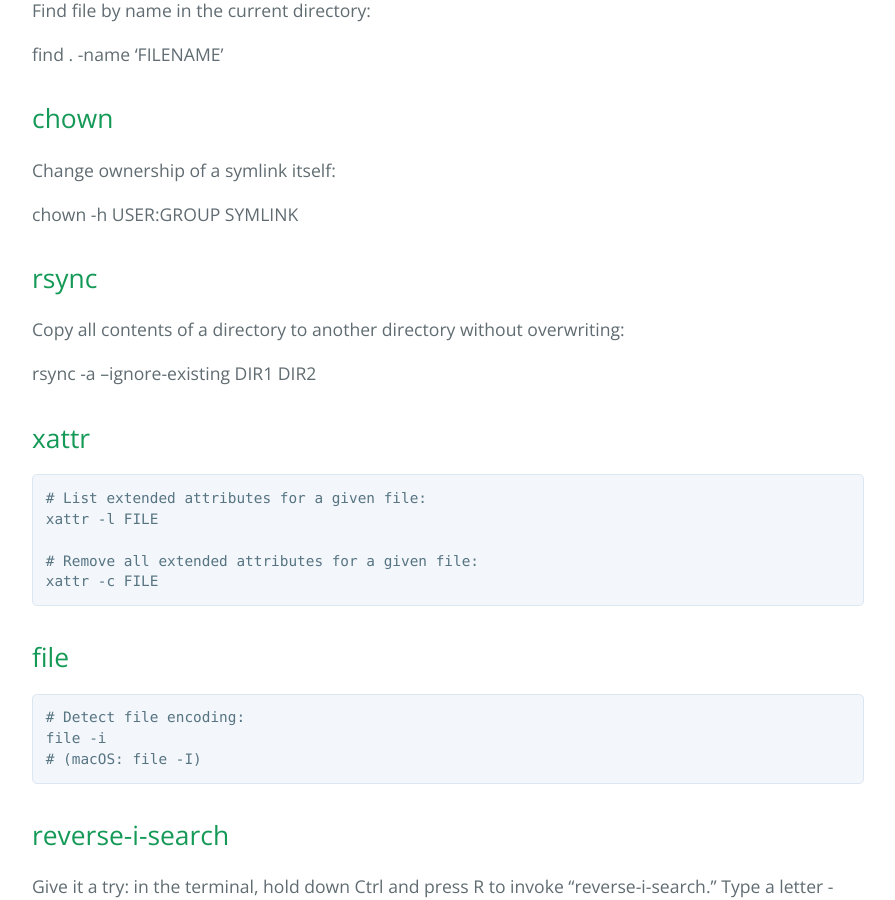
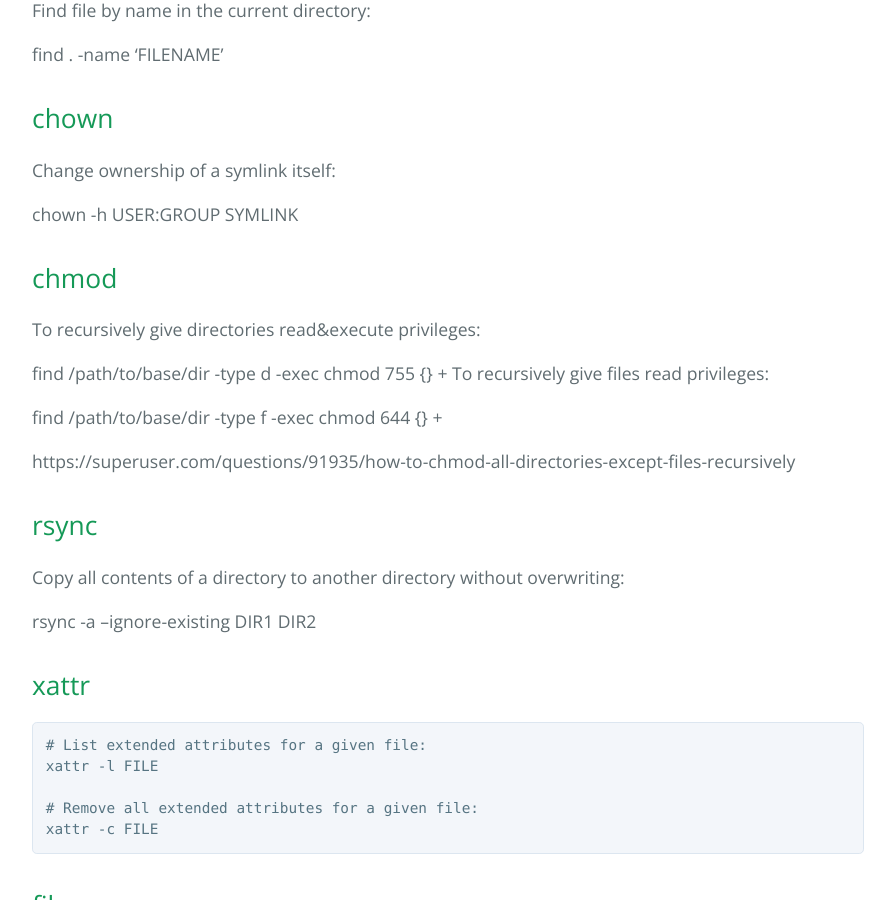
Before and after one commit to highweb/web-wiki, a Jekyll site: the page built from shell.md, in a window 1280 px wide and 900 px high, scrolled down 1382 px. Shown: the whole window, without its empty margins (192-1087 px from the left). Built offline with Jekyll 4.4.1, drawn with Linux system fonts in a browser that asks for light colours.

Commit message:
Create shell.md

```diff
--- a/shell.md
+++ b/shell.md
@@ -60,6 +60,17 @@ Change ownership of a symlink itself:
 
 chown -h USER:GROUP SYMLINK
 
+## chmod
+
+To recursively give directories read&execute privileges:
+
+find /path/to/base/dir -type d -exec chmod 755 {} +
+To recursively give files read privileges:
+
+find /path/to/base/dir -type f -exec chmod 644 {} +
+
+https://superuser.com/questions/91935/how-to-chmod-all-directories-except-files-recursively
+
 
 ## rsync
 
```
